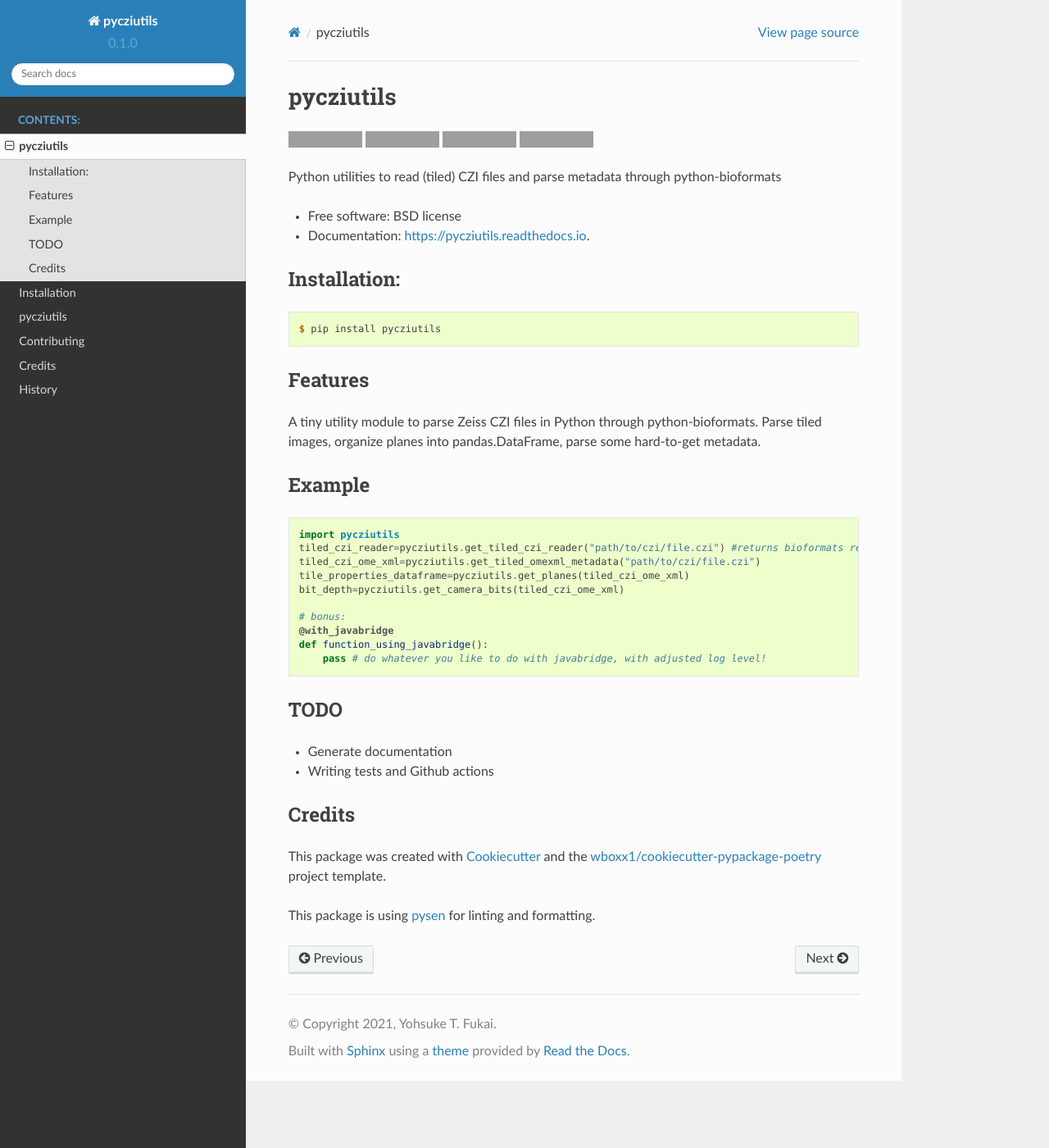
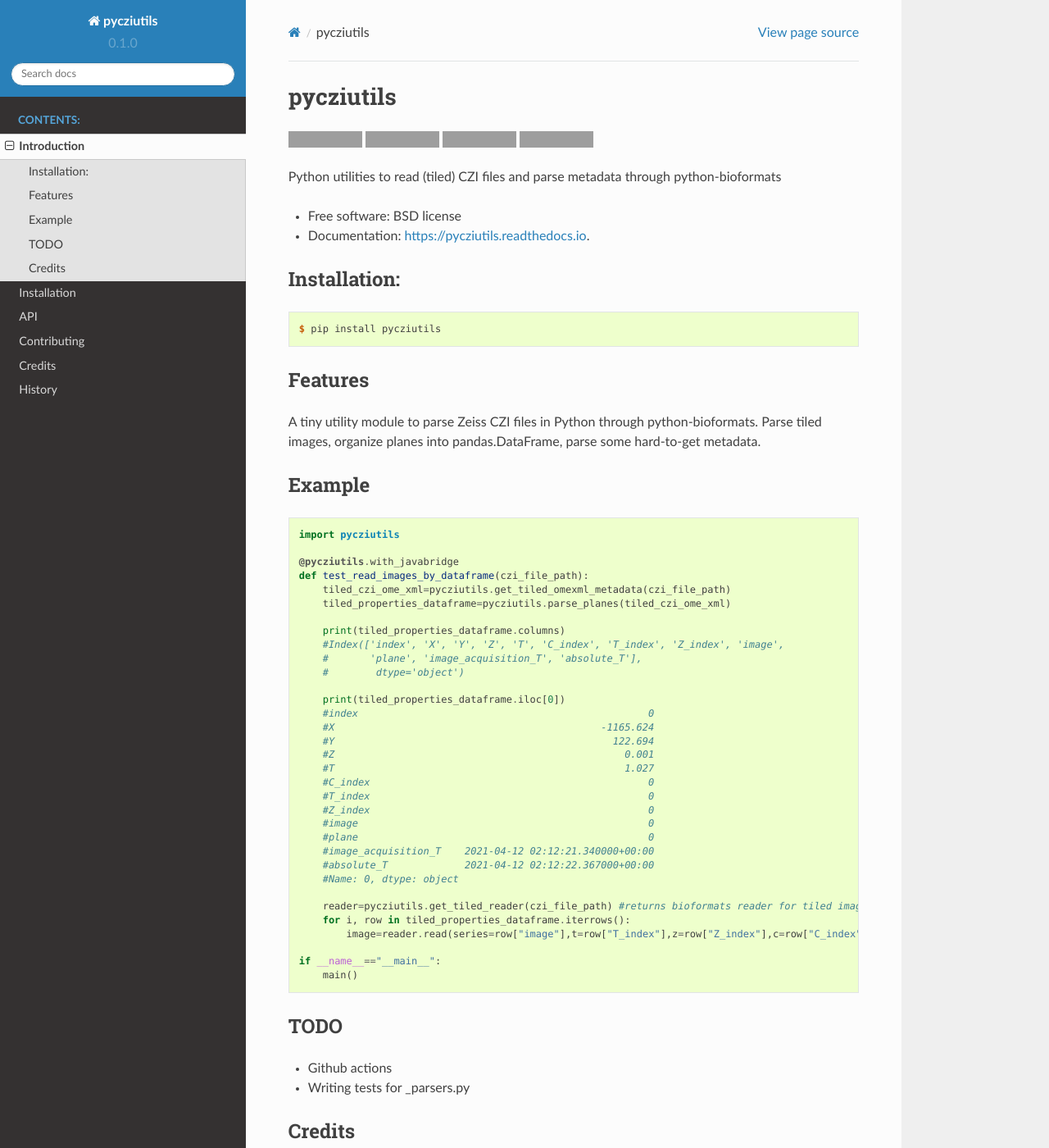
Before and after one commit to yfukai/pycziutils, a Sphinx documentation site: the page built from docs/readme.rst, in a window 1280 px wide and 1400 px high. Shown: the whole window at 82% size. Built offline with Sphinx 7.4.7 and the Read the Docs theme 2.0.0, drawn with Linux system fonts in a browser that asks for light colours; grey boxes are pictures that could not be loaded.

Commit message:
test completed

```diff
--- a/README.rst
+++ b/README.rst
@@ -45,20 +45,43 @@
 .. code-block:: python
 
     import pycziutils
-    tiled_czi_reader=pycziutils.get_tiled_czi_reader("path/to/czi/file.czi") #returns bioformats reader for tiled images
-    tiled_czi_ome_xml=pycziutils.get_tiled_omexml_metadata("path/to/czi/file.czi")
-    tile_properties_dataframe=pycziutils.get_planes(tiled_czi_ome_xml)
-    bit_depth=pycziutils.get_camera_bits(tiled_czi_ome_xml)
 
-    # bonus:
-    @with_javabridge
-    def function_using_javabridge():
-        pass # do whatever you like to do with javabridge, with adjusted log level!
+    @pycziutils.with_javabridge
+    def test_read_images_by_dataframe(czi_file_path):
+        tiled_czi_ome_xml=pycziutils.get_tiled_omexml_metadata(czi_file_path)
+        tiled_properties_dataframe=pycziutils.parse_planes(tiled_czi_ome_xml)
+
+        print(tiled_properties_dataframe.columns)
+        #Index(['index', 'X', 'Y', 'Z', 'T', 'C_index', 'T_index', 'Z_index', 'image',
+        #       'plane', 'image_acquisition_T', 'absolute_T'],
+        #        dtype='object')
+
+        print(tiled_properties_dataframe.iloc[0])
+        #index                                                 0
+        #X                                             -1165.624
+        #Y                                               122.694
+        #Z                                                 0.001
+        #T                                                 1.027
+        #C_index                                               0
+        #T_index                                               0
+        #Z_index                                               0
+        #image                                                 0
+        #plane                                                 0
+        #image_acquisition_T    2021-04-12 02:12:21.340000+00:00
+        #absolute_T             2021-04-12 02:12:22.367000+00:00
+        #Name: 0, dtype: object
+
+        reader=pycziutils.get_tiled_reader(czi_file_path) #returns bioformats reader for tiled images
+        for i, row in tiled_properties_dataframe.iterrows():
+            image=reader.read(series=row["image"],t=row["T_index"],z=row["Z_index"],c=row["C_index"])
+
+    if __name__=="__main__":
+        main()
 
 TODO
 ----
-- Generate documentation
-- Writing tests and Github actions
+- Github actions
+- Writing tests for _parsers.py
 
 Credits
 -------
--- a/docs/index.rst
+++ b/docs/index.rst
@@ -5,9 +5,9 @@
    :maxdepth: 2
    :caption: Contents:
 
-   readme
+   Introduction <readme>
    installation
-   modules
+   API <modules>
    contributing
    authors
    history
--- a/pyproject.toml
+++ b/pyproject.toml
@@ -55,6 +55,7 @@
 ptpython = ">=2.0.4"
 pysen = {version = "0.9.1", extras = ["lint"]}
 pysen-ls = "^0.1.0"
+pytest-datadir = "^1.3.1"
 
 [tool.pysen]
 version = "0.9"
@@ -64,7 +65,7 @@
 enable_flake8 = true
 enable_isort = true
 enable_mypy = false
-mypy_preset = "strict"
+#mypy_preset = "strict"
 line_length = 88
 py_version = "py37"
 
```
Also changed, not shown: src/pycziutils/__init__.py (+4 -3 lines), 6 other files.
